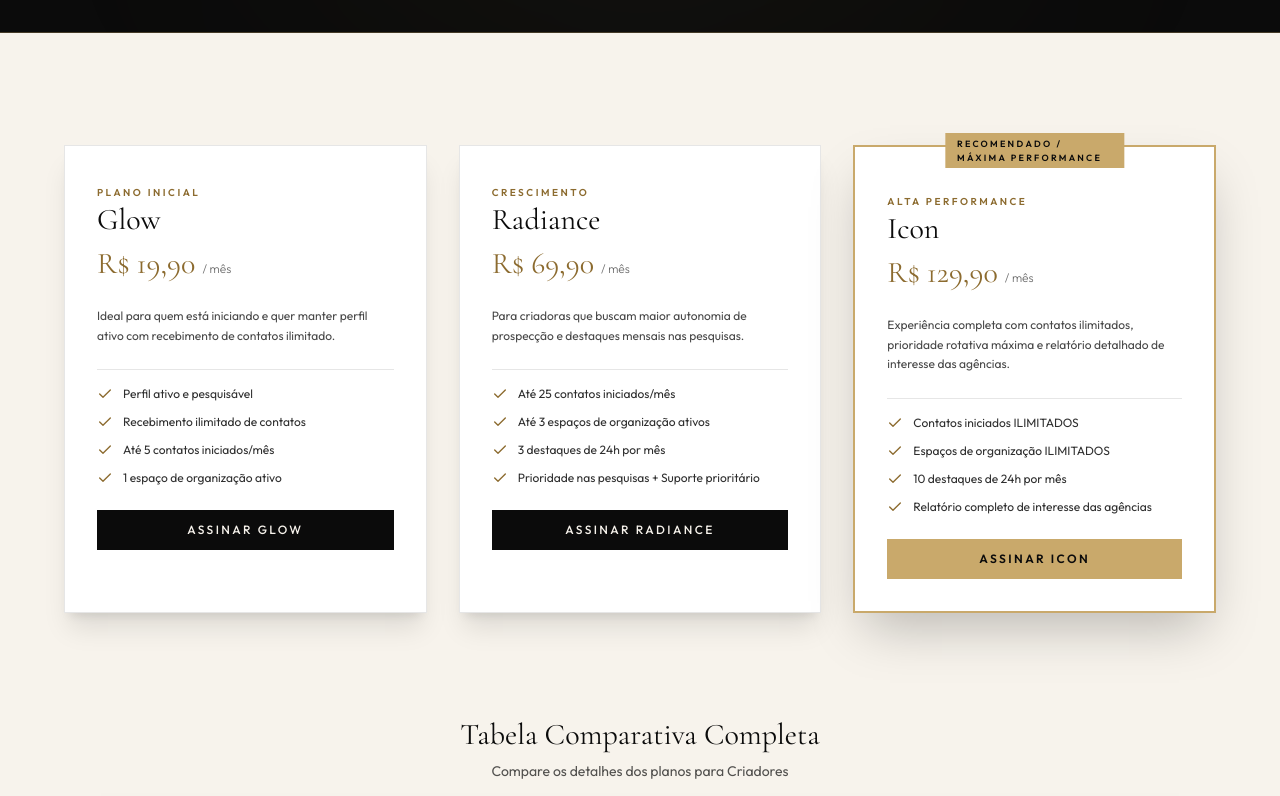
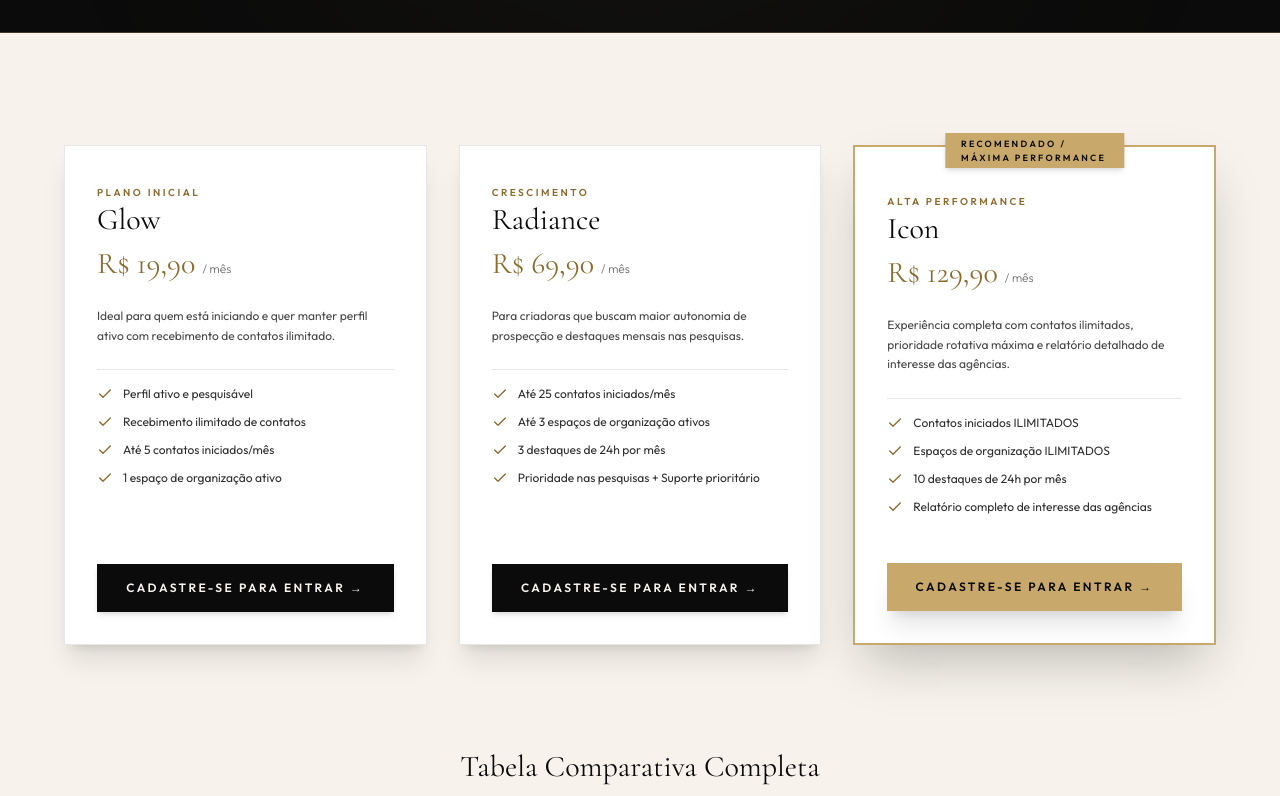
Before and after one commit to GdsX18/lumiardi-project, a Next.js app: page /planos in a window 1280 px wide. Shown: the part 580-1376 px from the top of the page. Built offline with nearby package versions, Linux system fonts and the light colour scheme; no server answers; the database is empty.

Commit message:
plans_page_require_registration_before_checkout

```diff
--- a/src/app/planos/page.tsx
+++ b/src/app/planos/page.tsx
@@ -4,13 +4,25 @@ import React, { useState } from 'react';
 import { Header } from '@/components/ui/Header';
 import { Footer } from '@/components/ui/Footer';
 import { PricingTable } from '@/components/ui/PricingTable';
-import { Sparkles, Building2, UserCheck, Check, Star } from 'lucide-react';
+import { Sparkles, Building2, UserCheck, Check, Star, ArrowRight } from 'lucide-react';
 import Link from 'next/link';
 import { useLanguage } from '@/context/LanguageContext';
+import { useAuthPortal } from '@/context/AuthPortalContext';
 
 export default function PlanosPage() {
   const [planCategory, setPlanCategory] = useState<'criadoras' | 'agencias'>('criadoras');
   const { t } = useLanguage();
+  const { currentUser } = useAuthPortal();
+
+  // Helper para decidir se manda para cadastro ou checkout direto se já logado
+  const getPlanLink = (planId: string, category: 'criadoras' | 'agencias') => {
+    if (currentUser) {
+      return `/checkout?plan=${planId}&category=${category}`;
+    }
+    return category === 'criadoras'
+      ? `/qualificacao?plan=${planId}`
+      : `/qualificacao/agencia?plan=${planId}`;
+  };
 
   return (
     <main className="min-h-screen bg-[#F7F3EC] text-[#0B0B0B] font-sans selection:bg-[#C9A96B] selection:text-[#0B0B0B]">
@@ -71,7 +83,8 @@ export default function PlanosPage() {
               {/* Cards Resumo dos Planos das Criadoras */}
               <div className="grid grid-cols-1 md:grid-cols-3 gap-8">
                 {/* Glow */}
-                <div className="bg-white border border-[#0B0B0B]/10 p-8 shadow-xl space-y-6 relative hover:border-[#C9A96B] transition-all">
+                <div className="bg-white border border-[#0B0B0B]/10 p-8 shadow-xl space-y-6 relative hover:border-[#C9A96B] transition-all flex flex-col justify-between">
+                  <div className="space-y-6">
                     <div className="space-y-2">
                       <span className="text-[10px] tracking-[0.25em] uppercase text-[#8C6B2F] font-sans font-semibold">
                         {t('plan_glow_badge')}
@@ -104,17 +117,21 @@ export default function PlanosPage() {
                         <span>{t('plan_glow_f4')}</span>
                       </li>
                     </ul>
+                  </div>
 
+                  <div className="pt-6">
                     <Link
-                    href="/checkout?plan=glow&category=criadoras"
-                    className="w-full py-3 bg-[#0B0B0B] text-ivory text-center text-xs tracking-[0.2em] uppercase font-medium hover:bg-[#8C6B2F] transition-colors block"
+                      href={getPlanLink('glow', 'criadoras')}
+                      className="w-full py-4 bg-[#0B0B0B] text-ivory text-center text-xs tracking-[0.2em] uppercase font-bold hover:bg-[#8C6B2F] transition-all flex items-center justify-center gap-2 shadow-md"
                     >
-                    {t('plan_glow_cta')}
+                      <span>{currentUser ? 'Assinar Glow →' : 'Cadastre-se para Entrar →'}</span>
                     </Link>
+                  </div>
                 </div>
 
                 {/* Radiance */}
-                <div className="bg-white border border-[#0B0B0B]/10 p-8 shadow-xl space-y-6 relative hover:border-[#C9A96B] transition-all">
+                <div className="bg-white border border-[#0B0B0B]/10 p-8 shadow-xl space-y-6 relative hover:border-[#C9A96B] transition-all flex flex-col justify-between">
+                  <div className="space-y-6">
                     <div className="space-y-2">
                       <span className="text-[10px] tracking-[0.25em] uppercase text-[#8C6B2F] font-sans font-semibold">
                         {t('plan_radiance_badge')}
@@ -147,22 +164,26 @@ export default function PlanosPage() {
                         <span>{t('plan_radiance_f4')}</span>
                       </li>
                     </ul>
+                  </div>
 
+                  <div className="pt-6">
                     <Link
-                    href="/checkout?plan=radiance&category=criadoras"
-                    className="w-full py-3 bg-[#0B0B0B] text-ivory text-center text-xs tracking-[0.2em] uppercase font-medium hover:bg-[#8C6B2F] transition-colors block"
+                      href={getPlanLink('radiance', 'criadoras')}
+                      className="w-full py-4 bg-[#0B0B0B] text-ivory text-center text-xs tracking-[0.2em] uppercase font-bold hover:bg-[#8C6B2F] transition-all flex items-center justify-center gap-2 shadow-md"
                     >
-                    {t('plan_radiance_cta')}
+                      <span>{currentUser ? 'Assinar Radiance →' : 'Cadastre-se para Entrar →'}</span>
                     </Link>
+                  </div>
                 </div>
 
                 {/* Icon */}
-                <div className="bg-white border-2 border-[#C9A96B] p-8 shadow-2xl space-y-6 relative">
-                  <div className="absolute -top-3.5 left-1/2 -translate-x-1/2 bg-[#C9A96B] text-[#0B0B0B] text-[9px] uppercase tracking-[0.25em] font-semibold px-3 py-1">
+                <div className="bg-white border-2 border-[#C9A96B] p-8 shadow-2xl space-y-6 relative flex flex-col justify-between">
+                  <div className="absolute -top-3.5 left-1/2 -translate-x-1/2 bg-[#C9A96B] text-[#0B0B0B] text-[9px] uppercase tracking-[0.25em] font-bold px-4 py-1 shadow-md">
                     {t('plan_icon_rec_badge')}
                   </div>
 
-                  <div className="space-y-2 pt-2">
+                  <div className="space-y-6 pt-2">
+                    <div className="space-y-2">
                       <span className="text-[10px] tracking-[0.25em] uppercase text-[#8C6B2F] font-sans font-semibold">
                         {t('plan_icon_badge')}
                       </span>
@@ -194,13 +215,16 @@ export default function PlanosPage() {
                         <span>{t('plan_icon_f4')}</span>
                       </li>
                     </ul>
+                  </div>
 
+                  <div className="pt-6">
                     <Link
-                    href="/checkout?plan=icon&category=criadoras"
-                    className="w-full py-3 bg-[#C9A96B] text-[#0B0B0B] text-center text-xs tracking-[0.2em] uppercase font-semibold hover:bg-[#D4B87A] transition-colors block"
+                      href={getPlanLink('icon', 'criadoras')}
+                      className="w-full py-4 bg-[#C9A96B] text-[#0B0B0B] text-center text-xs tracking-[0.2em] uppercase font-bold hover:bg-[#D4B87A] transition-all flex items-center justify-center gap-2 shadow-xl"
                     >
-                    {t('plan_icon_cta')}
+                      <span>{currentUser ? 'Assinar Icon →' : 'Cadastre-se para Entrar →'}</span>
                     </Link>
+                  </div>
                 </div>
               </div>
 
@@ -235,7 +259,8 @@ export default function PlanosPage() {
 
               <div className="grid grid-cols-1 md:grid-cols-2 gap-10 max-w-5xl mx-auto">
                 {/* Lumiardi Select */}
-                <div className="bg-white border border-[#0B0B0B]/10 p-10 shadow-2xl space-y-8 relative hover:border-[#C9A96B] transition-all">
+                <div className="bg-white border border-[#0B0B0B]/10 p-10 shadow-2xl space-y-8 relative hover:border-[#C9A96B] transition-all flex flex-col justify-between">
+                  <div className="space-y-6">
                     <div className="space-y-3">
                       <span className="text-[10px] uppercase tracking-[0.25em] text-[#8C6B2F] bg-[#C9A96B]/15 border border-[#C9A96B]/30 px-3 py-1 font-sans font-semibold inline-block">
                         {t('plan_select_badge')}
@@ -270,22 +295,26 @@ export default function PlanosPage() {
                         <span>{t('plan_select_f4')}</span>
                       </li>
                     </ul>
+                  </div>
 
+                  <div className="pt-6">
                     <Link
-                    href="/checkout?plan=select&category=agencias"
-                    className="w-full py-4 bg-[#0B0B0B] text-ivory text-center text-xs tracking-[0.25em] uppercase font-medium hover:bg-[#8C6B2F] transition-colors block cursor-pointer"
+                      href={getPlanLink('select', 'agencias')}
+                      className="w-full py-4 bg-[#0B0B0B] text-ivory text-center text-xs tracking-[0.25em] uppercase font-bold hover:bg-[#8C6B2F] transition-all block cursor-pointer shadow-lg"
                     >
-                    {t('plan_select_cta')}
+                      <span>{currentUser ? 'Assinar Select →' : 'Cadastrar Agência para Entrar →'}</span>
                     </Link>
+                  </div>
                 </div>
 
                 {/* Lumiardi Signature */}
-                <div className="bg-[#0B0B0B] text-ivory border-2 border-[#C9A96B] p-10 shadow-2xl space-y-8 relative">
-                  <div className="absolute -top-3.5 left-1/2 -translate-x-1/2 bg-[#C9A96B] text-[#0B0B0B] text-[9px] uppercase tracking-[0.25em] font-bold px-4 py-1">
+                <div className="bg-[#0B0B0B] text-ivory border-2 border-[#C9A96B] p-10 shadow-2xl space-y-8 relative flex flex-col justify-between">
+                  <div className="absolute -top-3.5 left-1/2 -translate-x-1/2 bg-[#C9A96B] text-[#0B0B0B] text-[9px] uppercase tracking-[0.25em] font-bold px-4 py-1 shadow-md">
                     {t('plan_sig_rec_badge')}
                   </div>
 
-                  <div className="space-y-3 pt-2">
+                  <div className="space-y-6 pt-2">
+                    <div className="space-y-3">
                       <span className="text-[10px] uppercase tracking-[0.25em] text-[#C9A96B] bg-[#C9A96B]/15 border border-[#C9A96B]/30 px-3 py-1 font-sans font-semibold inline-block">
                         {t('plan_sig_badge')}
                       </span>
@@ -319,13 +348,16 @@ export default function PlanosPage() {
                         <span>{t('plan_sig_f4')}</span>
                       </li>
                     </ul>
+                  </div>
 
+                  <div className="pt-6">
                     <Link
-                    href="/checkout?plan=signature&category=agencias"
-                    className="w-full py-4 bg-[#C9A96B] text-[#0B0B0B] text-center text-xs tracking-[0.25em] uppercase font-semibold hover:bg-[#D4B87A] transition-colors block cursor-pointer"
+                      href={getPlanLink('signature', 'agencias')}
+                      className="w-full py-4 bg-[#C9A96B] text-[#0B0B0B] text-center text-xs tracking-[0.25em] uppercase font-bold hover:bg-[#D4B87A] transition-all block cursor-pointer shadow-xl"
                     >
-                    {t('plan_sig_cta')}
+                      <span>{currentUser ? 'Assinar Signature →' : 'Cadastrar Agência para Entrar →'}</span>
                     </Link>
+                  </div>
                 </div>
               </div>
             </div>
```
Also changed, not shown: src/app/checkout/page.tsx (+23 -20 lines). Lines whose indentation alone changed are shown as unchanged.
